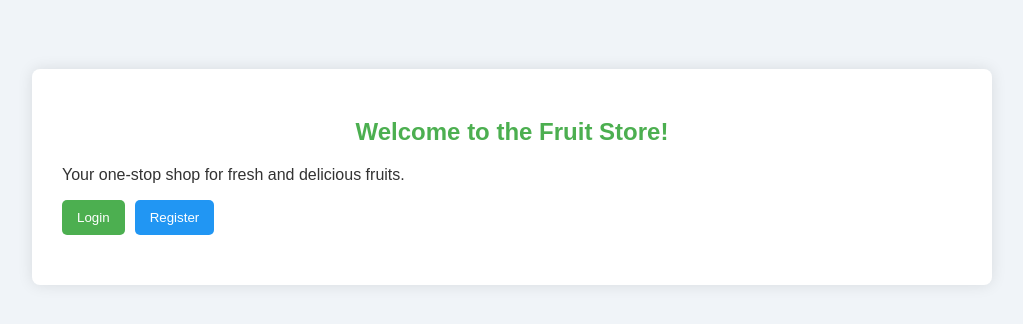
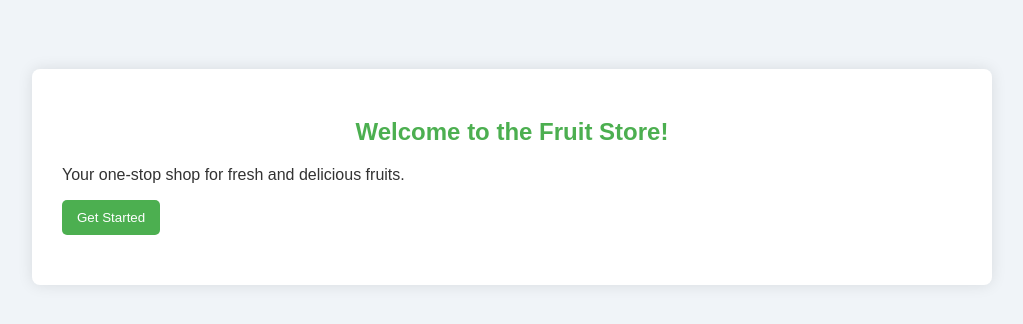
Before and after one commit to albinthomaskk/Brit_assesment, a FastAPI app: template app/templates/index.html in a window 1280 px wide. Shown: the part 223-547 px from the top of the page, without its empty margins (128-1151 px from the left). Run offline with FastAPI, Linux system fonts and the light colour scheme; the template is opened without the code that fills it, so the values that code supplies are empty.

Commit message:
Changed the front page

```diff
--- a/app/templates/index.html
+++ b/app/templates/index.html
@@ -11,8 +11,7 @@
         <h2>Welcome to the Fruit Store!</h2>
         <p>Your one-stop shop for fresh and delicious fruits.</p>
         <div class="button-container">
-            <button class="view-cart-btn" onclick="window.location.href='/auth/login'">Login</button>
-            <button class="add-to-cart-btn" onclick="window.location.href='/auth/register'">Register</button>
+            <button class="view-cart-btn" onclick="window.location.href='/auth/login'">Get Started</button>
         </div>
     </div>
 </body>
```
Also changed, not shown: 1 other file.
